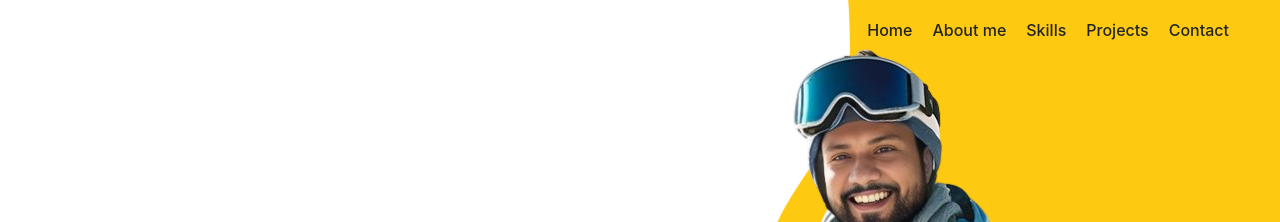
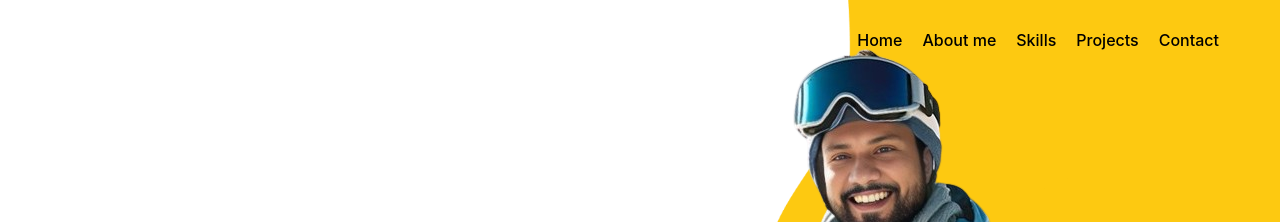
Before and after one commit to imSalik-Anwar/Portfolio, a plain HTML site: page home.html in a window 1280 px wide. Shown: the top 222 px of the page. Drawn offline with nearby package versions, Linux system fonts and the light colour scheme.

Commit message:
Pages inter-connected

```diff
--- a/about.css
+++ b/about.css
@@ -45,24 +45,25 @@ img{
     right: 25px;
     height: 110%;
 }
-.about-navbar{
+.navbar{
     position: fixed;
     top: 0px;
     right: 0px;
     margin-right: 35px;
     margin-top: 10px;
 }
-.about-navbar>ul{
+.navbar>ul{
     display: block;
     list-style: none;
 }
-.about-navbar>ul>li{
+.navbar>ul>a{
     float: left;
     padding-inline: 10px;
     font-weight: 500;
     margin-top: 10px;
     cursor: pointer;
+    color: black;
 }
-.about-navbar>ul>li:hover{
+.navbar>ul>a>li:hover{
     text-decoration: underline;
 }
--- a/contact.css
+++ b/contact.css
@@ -10,14 +10,15 @@
     display: block;
     list-style: none;
 }
-.navbar>ul>li{
+.navbar>ul>a{
     float: left;
     padding-inline: 10px;
     font-weight: 500;
     margin-top: 10px;
     cursor: pointer;
+    color: black;
 }
-.navbar>ul>li:hover{
+.navbar>ul>a>li:hover{
     text-decoration: underline;
 }
 #container{
--- a/home.css
+++ b/home.css
@@ -1,21 +1,25 @@
 @import url('https://fonts.googleapis.com/css2?family=Playfair+Display&display=swap');
 .navbar{
-    justify-content: end;
-    margin-right: 25px;
+    position: fixed;
+    top: 0px;
+    right: 0px;
+    margin-right: 35px;
+    margin-top: 10px;
     z-index: 2;
 }
 .navbar>ul{
     display: block;
     list-style: none;
 }
-.navbar>ul>li{
+.navbar>ul>a{
     float: left;
     padding-inline: 10px;
     font-weight: 500;
     margin-top: 10px;
     cursor: pointer;
+    color: black;
 }
-.navbar>ul>li:hover{
+.navbar>ul>a>li:hover{
     text-decoration: underline;
 }
 .banner{
@@ -57,7 +61,7 @@
     padding-bottom: 5px;
     padding-inline: 20px;
 }
-a{
+#linkedin{
     background-color: white;
     border: 2px solid gray;
     border-radius: 5px;
@@ -66,7 +70,7 @@ a{
     padding-bottom: 4px;
     padding-inline: 20px;
 }
-a:hover{
+#linkedin:hover{
     text-decoration: none;
     background-color: #0965C2;
     color: white;
--- a/home.html
+++ b/home.html
@@ -5,9 +5,19 @@
     <meta name="viewport" content="width=device-width, initial-scale=1.0">
     <link rel="stylesheet" href="https://cdn.jsdelivr.net/npm/bootstrap@4.4.1/dist/css/bootstrap.min.css" integrity="sha384-Vkoo8x4CGsO3+Hhxv8T/Q5PaXtkKtu6ug5TOeNV6gBiFeWPGFN9MuhOf23Q9Ifjh" crossorigin="anonymous">
     <link rel="stylesheet" href="./home.css">
+    <link rel="stylesheet" href="https://cdnjs.cloudflare.com/ajax/libs/font-awesome/6.5.1/css/all.min.css" integrity="sha512-DTOQO9RWCH3ppGqcWaEA1BIZOC6xxalwEsw9c2QQeAIftl+Vegovlnee1c9QX4TctnWMn13TZye+giMm8e2LwA==" crossorigin="anonymous" referrerpolicy="no-referrer" />
     <title>Salik Anwar - Portfolio</title>
 </head>
 <body>
+    <nav class="navbar">
+        <ul class="d-flex">
+            <a href="./home.html"><li>Home</li></a>
+            <a href="./about.html"><li>About me</li></a>
+            <a href="./skill.html"><li>Skills</li></a>
+            <a href="./projects.html"><li>Projects</li></a>
+            <a href="./contact.html"><li>Contact</li></a>
+        </ul>
+    </nav>
     <section class="banner d-flex">
         <div class="left d-flex">
             <p id="job-title">FULL-STACK SOFTWARE DEVELOPER</p>
@@ -16,20 +26,11 @@
 
             <div class="buttons mt-5">
                 <button class="btn1">Projects</button>
-                <a target="_blank" href="https://www.linkedin.com/in/salik-anwar/">LinkedIn</a>
+                <a id="linkedin" target="_blank" href="https://www.linkedin.com/in/salik-anwar/">LinkedIn</a>
             </div>
         </div>
 
         <div class="right">
-            <nav class="navbar">
-                <ul class="d-flex">
-                    <li>Home</li>
-                   <li>About me</li>
-                   <li>Skills</li>
-                   <li>Projects</li>
-                   <li>Contact</li>
-                </ul>
-            </nav>
             <img src="./maindp.png" >
         </div>
     </section>
--- a/projects.css
+++ b/projects.css
@@ -9,14 +9,15 @@
     display: block;
     list-style: none;
 }
-.navbar>ul>li{
+.navbar>ul>a{
     float: left;
     padding-inline: 10px;
     font-weight: 500;
     margin-top: 10px;
     cursor: pointer;
+    color: black;
 }
-.navbar>ul>li:hover{
+.navbar>ul>a>li:hover{
     text-decoration: underline;
 }
 #container-1{
--- a/skill.css
+++ b/skill.css
@@ -9,14 +9,15 @@
     display: block;
     list-style: none;
 }
-.navbar>ul>li{
+.navbar>ul>a{
     float: left;
     padding-inline: 10px;
     font-weight: 500;
     margin-top: 10px;
     cursor: pointer;
+    color: black;
 }
-.navbar>ul>li:hover{
+.navbar>ul>a>li:hover{
     text-decoration: underline;
 }
 #search{
```
Also changed, not shown: about.html (+6 -6 lines), contact.html (+5 -5 lines), projects.html (+5 -5 lines), skill.html (+5 -5 lines).
